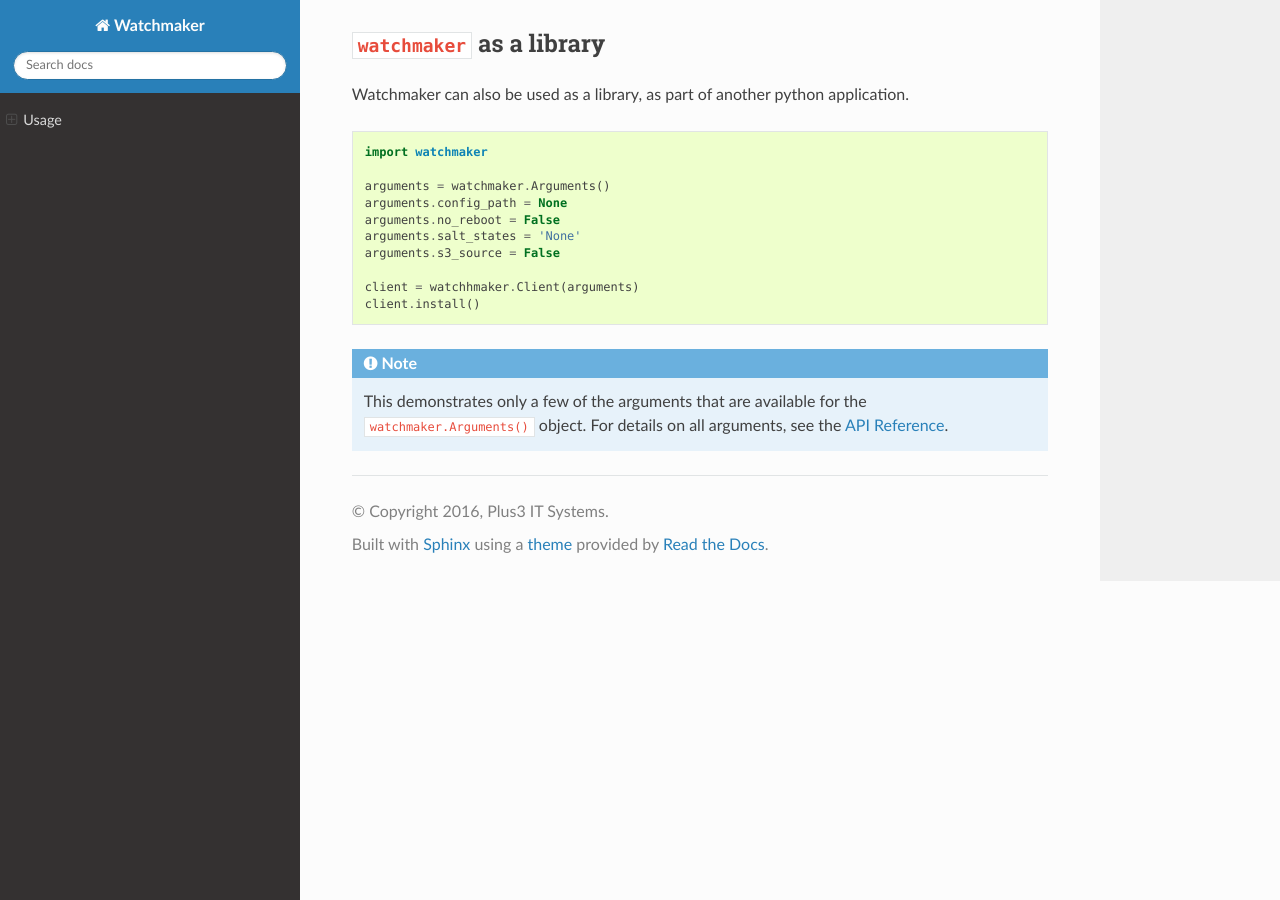
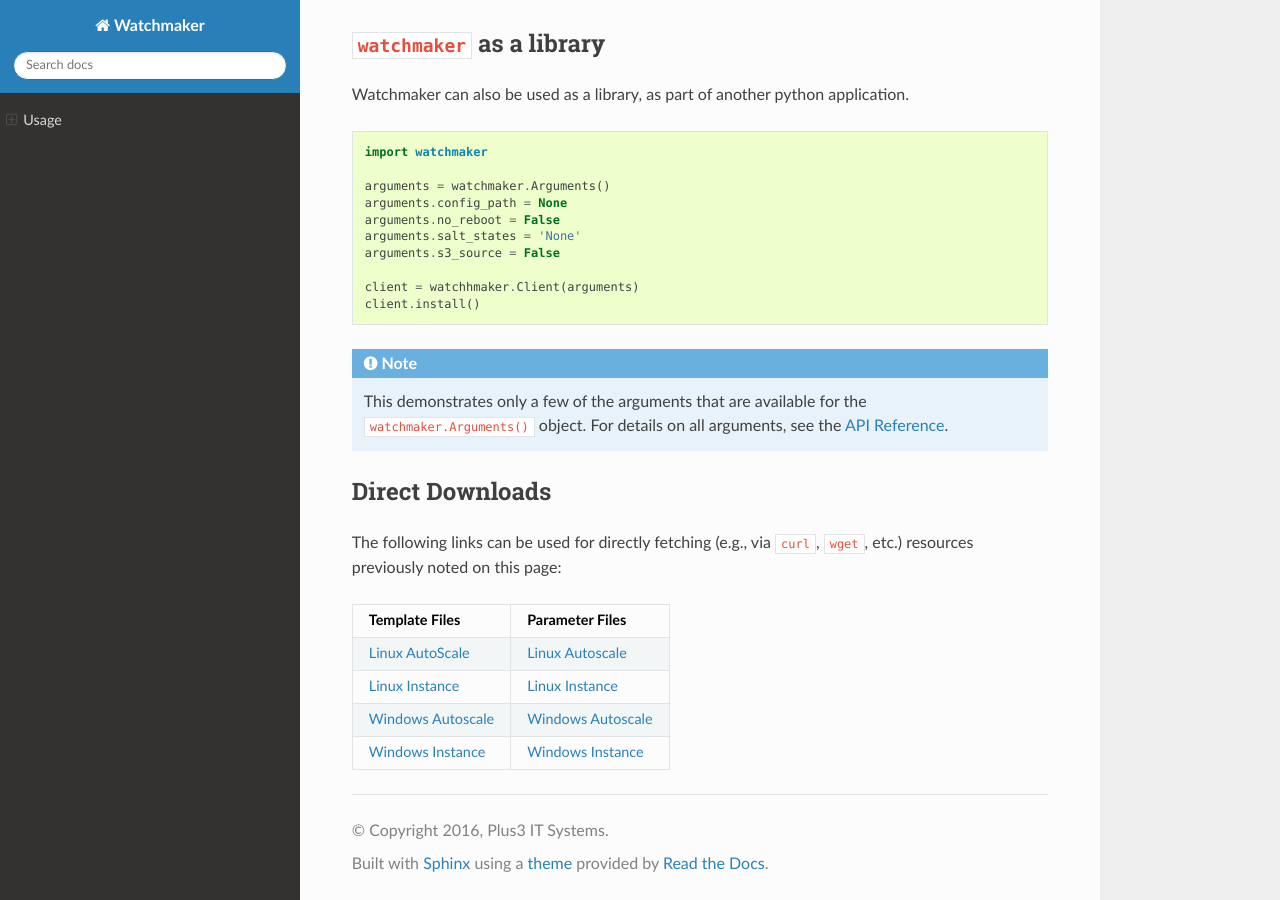
Before and after one commit to plus3it/watchmaker, a Sphinx documentation site: the page built from docs/usage.md, in a window 1280 px wide and 900 px high, scrolled down 3250 px. Built offline with Sphinx 7.4.7 and the Read the Docs theme 2.0.0, drawn with Linux system fonts in a browser that asks for light colours.

Commit message:
Add directly-downladable links

````diff
--- a/docs/usage.md
+++ b/docs/usage.md
@@ -202,3 +202,14 @@
     ``watchmaker.Arguments()`` object. For details on all arguments, see the
     :any:`API Reference <api>`.
 ```
+
+## Direct Downloads
+
+The following links can be used for directly fetching (e.g., via `curl`, `wget`, etc.) resources previously noted on this page:
+
+|Template Files|Parameter Files|
+|--------------|---------------|
+|[Linux AutoScale](https://raw.githubusercontent.com/plus3it/watchmaker/develop/docs/files/cfn/templates/watchmaker-lx-autoscale.template)|[Linux Autoscale](https://raw.githubusercontent.com/plus3it/watchmaker/develop/docs/files/cfn/parameter-maps/watchmaker-lx-autoscale.params.json)|
+|[Linux Instance](https://raw.githubusercontent.com/plus3it/watchmaker/develop/docs/files/cfn/templates/watchmaker-lx-instance.template)|[Linux Instance](https://raw.githubusercontent.com/plus3it/watchmaker/develop/docs/files/cfn/parameter-maps/watchmaker-lx-instance.params.json)|
+|[Windows Autoscale](https://raw.githubusercontent.com/plus3it/watchmaker/develop/docs/files/cfn/templates/watchmaker-win-autoscale.template)|[Windows Autoscale](https://raw.githubusercontent.com/plus3it/watchmaker/develop/docs/files/cfn/parameter-maps/watchmaker-win-autoscale.params.json)|
+|[Windows Instance](https://raw.githubusercontent.com/plus3it/watchmaker/develop/docs/files/cfn/templates/watchmaker-win-instance.template)|[Windows Instance](https://raw.githubusercontent.com/plus3it/watchmaker/develop/docs/files/cfn/parameter-maps/watchmaker-win-instance.params.json)|
````
